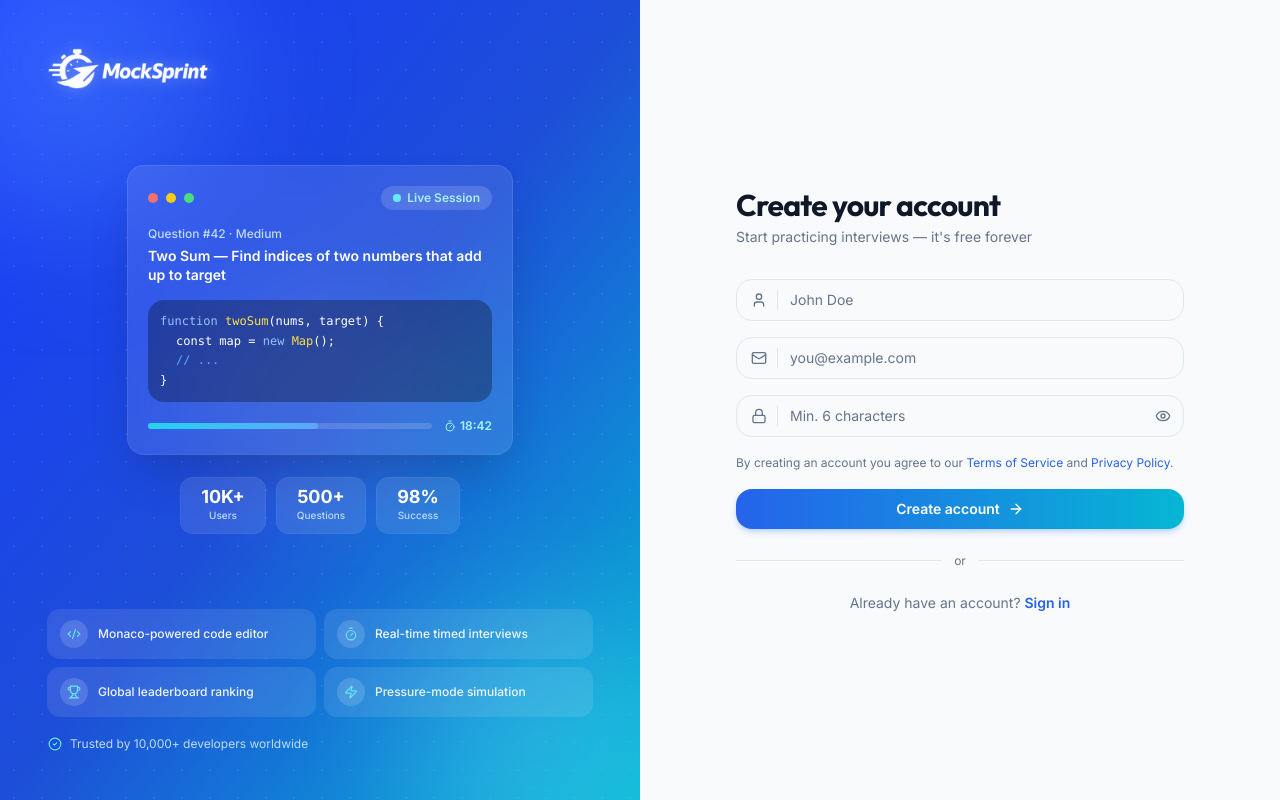
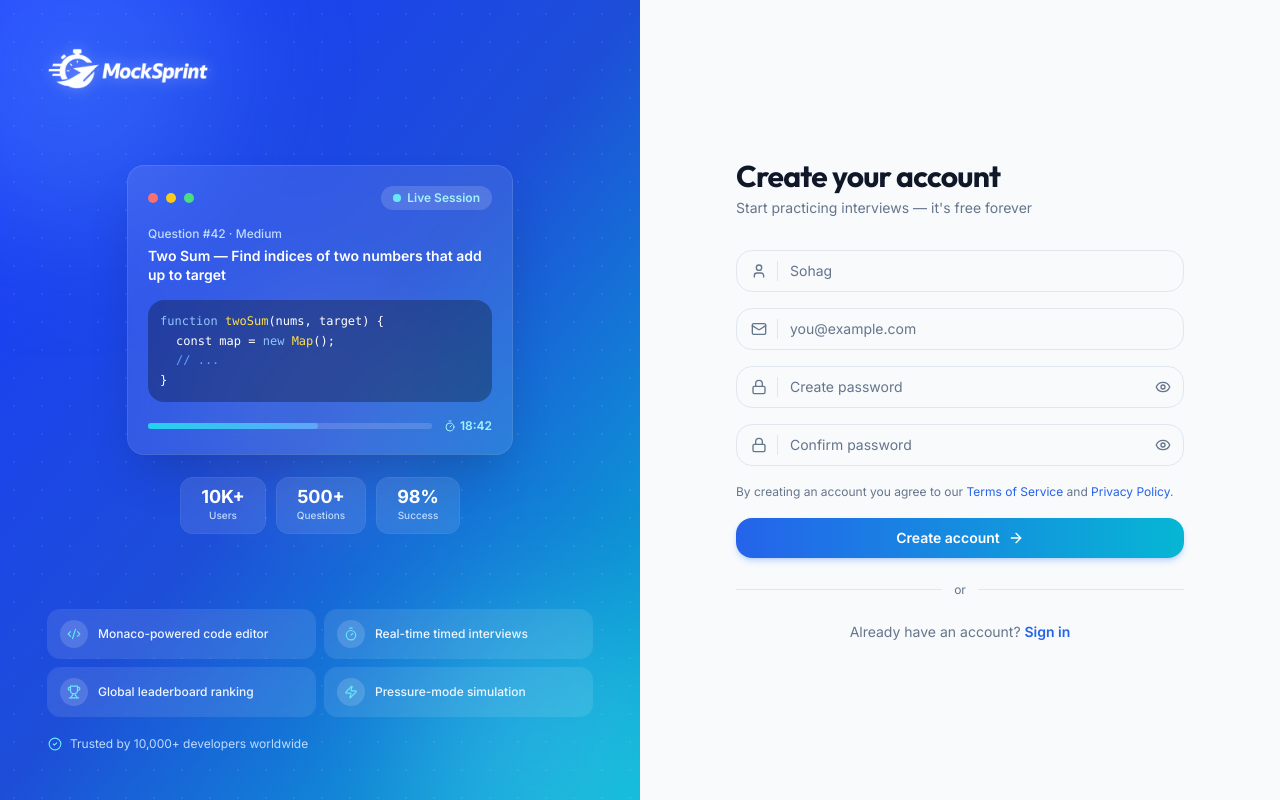
Before and after one commit to smsohag32/mocksprint, a React (Vite) app: page /register in a window 1280 px wide. Built offline with nearby package versions, Linux system fonts and the light colour scheme; no server answers; the HTML template or start-up script is replaced by a standard one.

Commit message:
add password confirmation field to registration page

```diff
--- a/src/pages/RegisterPage.tsx
+++ b/src/pages/RegisterPage.tsx
@@ -23,14 +23,15 @@ interface RegisterFormValues {
    name: string;
    email: string;
    password: string;
+   passwordConfirmation: string;
 }
 
 /* ─── brand highlights ───────────────────────────────── */
 const highlights = [
-   { icon: Code2,  text: "Monaco-powered code editor"  },
-   { icon: Timer,  text: "Real-time timed interviews"   },
-   { icon: Trophy, text: "Global leaderboard ranking"   },
-   { icon: Zap,    text: "Pressure-mode simulation"     },
+   { icon: Code2, text: "Monaco-powered code editor" },
+   { icon: Timer, text: "Real-time timed interviews" },
+   { icon: Trophy, text: "Global leaderboard ranking" },
+   { icon: Zap, text: "Pressure-mode simulation" },
 ];
 
 /* ═══════════════════════════════════════════════════════
@@ -38,22 +39,29 @@ const highlights = [
 ════════════════════════════════════════════════════════ */
 export default function RegisterPage() {
    const [showPassword, setShowPassword] = useState(false);
+   const [showConfirmPassword, setShowConfirmPassword] = useState(false);
    const [register_api, { isLoading }] = useRegisterMutation();
    const navigate = useNavigate();
 
    const {
       register,
       handleSubmit,
+      watch,
       formState: { errors },
    } = useForm<RegisterFormValues>({ mode: "onTouched" });
 
+   const password = watch("password");
+
    const onSubmit = async (data: RegisterFormValues) => {
       try {
-         await register_api(data).unwrap();
+         const { name, email, password } = data;
+         await register_api({ name, email, password }).unwrap();
          toast.success("Account created! Check your email to confirm. 🎉");
          navigate("/login");
       } catch (err: any) {
-         toast.error(err?.data?.message || err?.message || "Registration failed. Please try again.");
+         toast.error(
+            err?.data?.message || err?.message || "Registration failed. Please try again.",
+         );
       }
    };
 
@@ -138,7 +146,7 @@ export default function RegisterPage() {
                   {[
                      { value: "10K+", label: "Users" },
                      { value: "500+", label: "Questions" },
-                     { value: "98%",  label: "Success" },
+                     { value: "98%", label: "Success" },
                   ].map(({ value, label }) => (
                      <div
                         key={label}
@@ -183,7 +191,10 @@ export default function RegisterPage() {
                {/* Mobile logo */}
                <div className="mb-8 flex items-center gap-2 lg:hidden">
                   <div className="flex h-9 w-9 items-center justify-center rounded-xl bg-gradient-to-br from-blue-600 to-cyan-500">
-                     <Code2 className="h-5 w-5 text-white" strokeWidth={2.5} />
+                     <Code2
+                        className="h-5 w-5 text-white"
+                        strokeWidth={2.5}
+                     />
                   </div>
                   <span className="text-xl font-bold">MockSprint</span>
                </div>
@@ -203,12 +214,12 @@ export default function RegisterPage() {
                   onSubmit={handleSubmit(onSubmit)}
                   className="space-y-4"
                   noValidate>
-
                   {/* Full Name */}
                   <div className="space-y-1.5">
                      <div
                         className={`flex items-center rounded-lg border bg-background transition-all duration-200
-                        ${errors.name
+                        ${
+                           errors.name
                               ? "border-red-400 ring-2 ring-red-400/20"
                               : "border-border hover:border-blue-400/60 focus-within:border-blue-500 focus-within:ring-2 focus-within:ring-blue-500/25"
                         }`}>
@@ -225,7 +236,7 @@ export default function RegisterPage() {
                            id="name"
                            type="text"
                            autoComplete="name"
-                           placeholder="John Doe"
+                           placeholder="Sohag"
                            className="flex-1 bg-transparent py-2.5 pl-3 pr-4 text-sm text-foreground placeholder:text-muted-foreground outline-none"
                            {...register("name", {
                               required: "Full name is required",
@@ -247,7 +258,8 @@ export default function RegisterPage() {
                   <div className="space-y-1.5">
                      <div
                         className={`flex items-center rounded-lg border bg-background transition-all duration-200
-                        ${errors.email
+                        ${
+                           errors.email
                               ? "border-red-400 ring-2 ring-red-400/20"
                               : "border-border hover:border-blue-400/60 focus-within:border-blue-500 focus-within:ring-2 focus-within:ring-blue-500/25"
                         }`}>
@@ -286,7 +298,8 @@ export default function RegisterPage() {
                   <div className="space-y-1.5">
                      <div
                         className={`flex items-center rounded-lg border bg-background transition-all duration-200
-                        ${errors.password
+                        ${
+                           errors.password
                               ? "border-red-400 ring-2 ring-red-400/20"
                               : "border-border hover:border-blue-400/60 focus-within:border-blue-500 focus-within:ring-2 focus-within:ring-blue-500/25"
                         }`}>
@@ -303,7 +316,7 @@ export default function RegisterPage() {
                            id="password"
                            type={showPassword ? "text" : "password"}
                            autoComplete="new-password"
-                           placeholder="Min. 6 characters"
+                           placeholder="Create password"
                            className="flex-1 bg-transparent py-2.5 pl-3 pr-3 text-sm text-foreground placeholder:text-muted-foreground outline-none"
                            {...register("password", {
                               required: "Password is required",
@@ -324,6 +337,53 @@ export default function RegisterPage() {
                      {errors.password && (
                         <p className="flex items-center gap-1 text-xs text-red-500 mt-1">
                            {errors.password.message}
+                        </p>
+                     )}
+                  </div>
+
+                  {/* Confirm Password */}
+                  <div className="space-y-1.5">
+                     <div
+                        className={`flex items-center rounded-lg border bg-background transition-all duration-200
+                        ${
+                           errors.passwordConfirmation
+                              ? "border-red-400 ring-2 ring-red-400/20"
+                              : "border-border hover:border-blue-400/60 focus-within:border-blue-500 focus-within:ring-2 focus-within:ring-blue-500/25"
+                        }`}>
+                        <span className="flex h-full items-center pl-3.5 pr-2.5">
+                           <Lock
+                              size={16}
+                              className={`shrink-0 transition-colors ${
+                                 errors.passwordConfirmation
+                                    ? "text-red-400"
+                                    : "text-muted-foreground"
+                              }`}
+                           />
+                        </span>
+                        <div className="h-5 w-px bg-border" />
+                        <input
+                           id="passwordConfirmation"
+                           type={showConfirmPassword ? "text" : "password"}
+                           autoComplete="new-password"
+                           placeholder="Confirm password"
+                           className="flex-1 bg-transparent py-2.5 pl-3 pr-3 text-sm text-foreground placeholder:text-muted-foreground outline-none"
+                           {...register("passwordConfirmation", {
+                              required: "Please confirm your password",
+                              validate: (value) =>
+                                 value === password || "The passwords do not match",
+                           })}
+                        />
+                        <button
+                           type="button"
+                           onClick={() => setShowConfirmPassword((v) => !v)}
+                           className="mr-3 text-muted-foreground hover:text-foreground transition-colors"
+                           aria-label={showConfirmPassword ? "Hide password" : "Show password"}>
+                           {showConfirmPassword ? <EyeOff size={16} /> : <Eye size={16} />}
+                        </button>
+                     </div>
+                     {errors.passwordConfirmation && (
+                        <p className="flex items-center gap-1 text-xs text-red-500 mt-1">
+                           {errors.passwordConfirmation.message}
                         </p>
                      )}
                   </div>
```
Lines whose indentation alone changed are shown as unchanged.
